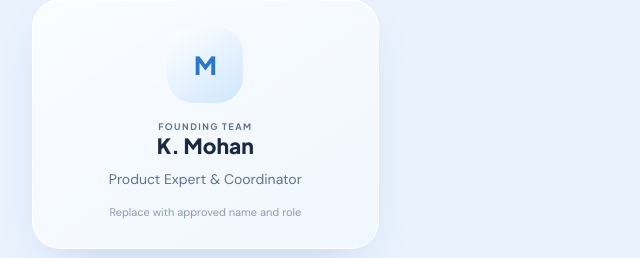
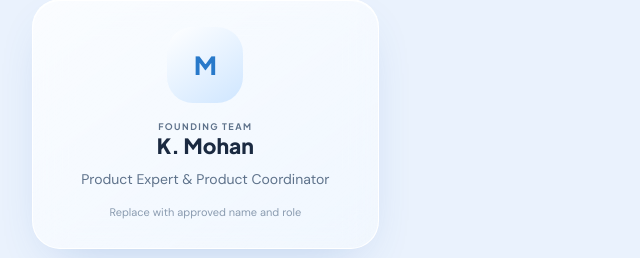
Before and after one commit to mohan123-arc/rapha-labs, a plain HTML site: page docs/index.html in a window 1280 px wide. Shown: the part 3449-3707 px from the top of the page, 70-710 px from the left. Drawn offline with Linux system fonts and the light colour scheme.

Commit message:
Update RAPHA Labs founding team

```diff
--- a/docs/index.html
+++ b/docs/index.html
@@ -103,7 +103,7 @@
     <section class="section" id="team">
       <div class="section-heading"><p class="eyebrow">THE PEOPLE BEHIND THE WORK</p><h2>A small team with a <span class="blue">builder's mindset.</span></h2><p>Meet the people shaping RAPHA Labs.</p></div>
       <div class="team-grid">
-        <article class="glass team-card"><div class="avatar">M</div><p class="eyebrow">FOUNDING TEAM</p><h3>K. Mohan</h3><p>Product Expert &amp; Coordinator</p><span class="placeholder">Replace with approved name and role</span></article>
+        <article class="glass team-card"><div class="avatar">M</div><p class="eyebrow">FOUNDING TEAM</p><h3>K. Mohan</h3><p>Product Expert &amp; Product Coordinator</p><span class="placeholder">Replace with approved name and role</span></article>
         </div>
       <p class="disclaimer">Other founder names and responsibilities will be added once the team confirms the public wording.</p>
     </section>
```
